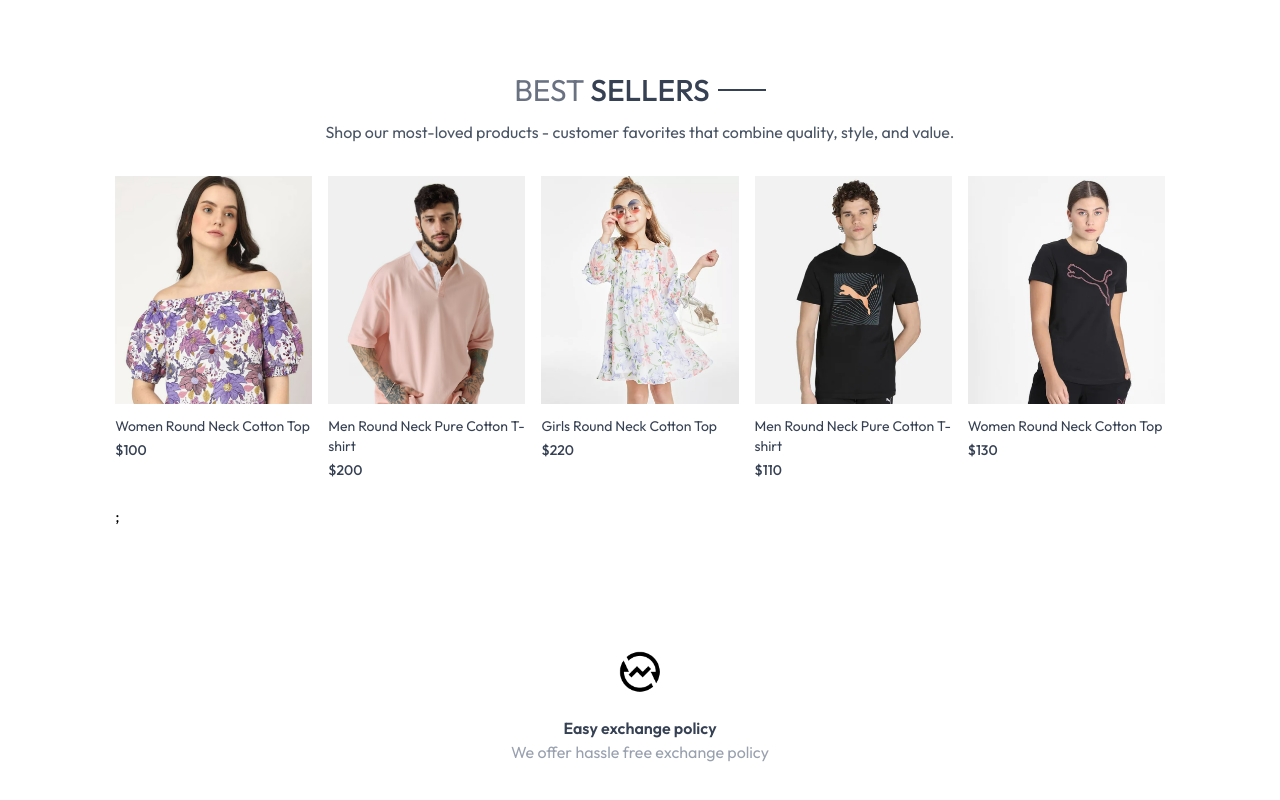
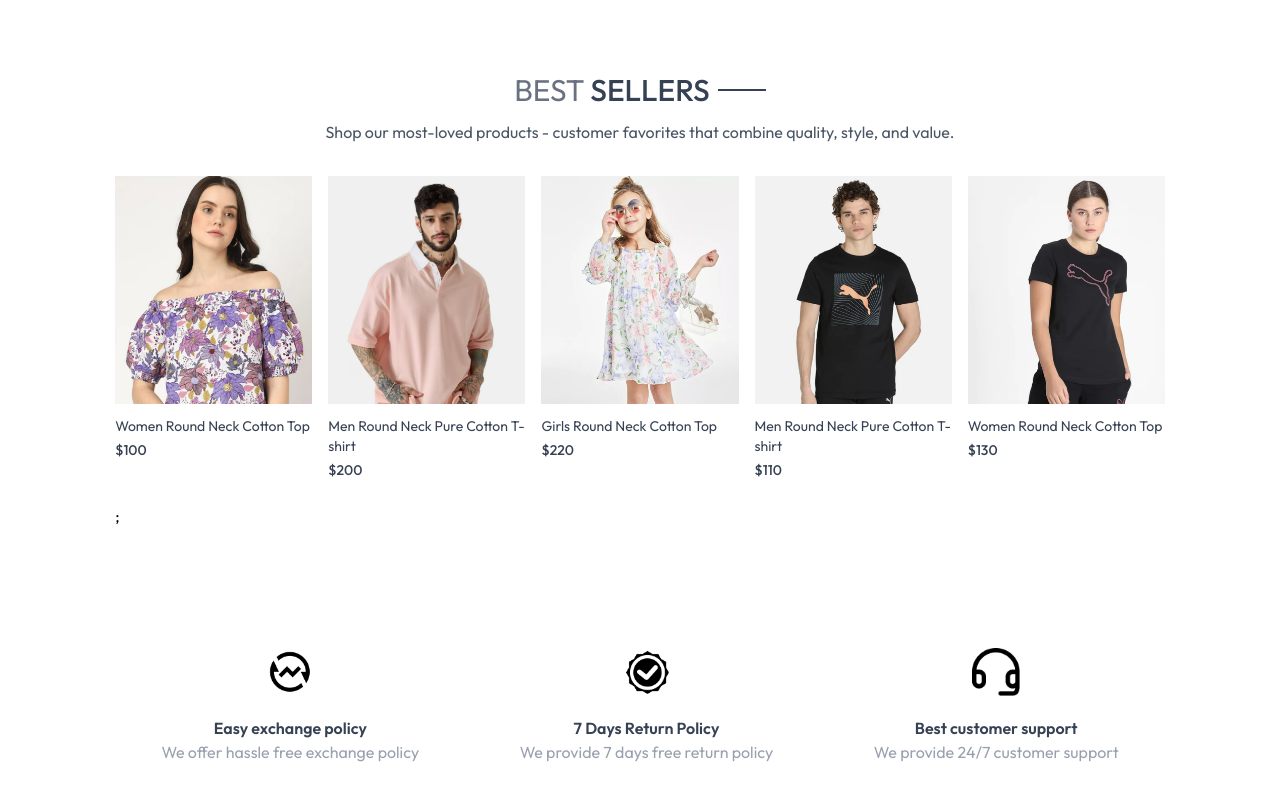
Before and after one commit to PetarMihaylov-PM/MERN-projects, a React (Vite) app in the folder E-commerce-website/frontend/: page / in a window 1280 px wide. Shown: the part 1309-2109 px from the top of the page. Built offline with nearby package versions, Linux system fonts and the light colour scheme.

Commit message:
Update OurPolicy.jsx

```diff
--- a/E-commerce-website/frontend/src/components/OurPolicy.jsx
+++ b/E-commerce-website/frontend/src/components/OurPolicy.jsx
@@ -4,10 +4,22 @@
 function OurPolicy() {
   return (
     <div className='flex flex-col sm:flex-row justify-around gap-12 sm:gap-2 text-center py-20 text-xs sm:text md:text-base text-gray-700'>
-      <div className=''>
+      <div>
         <img src={assets.exchange_icon} className='w-12 m-auto mb-5' alt="exchange-icon" />
         <p className='font-semibold'>Easy exchange policy</p>
         <p className='text-gray-400'>We offer hassle free exchange policy</p>
+      </div>
+
+      <div>
+        <img src={assets.quality_icon} className='w-12 m-auto mb-5' alt="quality-icon" />
+        <p className='font-semibold'>7 Days Return Policy</p>
+        <p className='text-gray-400'>We provide 7 days free return policy</p>
+      </div>
+
+      <div>
+        <img src={assets.support_img} className='w-12 m-auto mb-5' alt="exchange-icon" />
+        <p className='font-semibold'>Best customer support</p>
+        <p className='text-gray-400'>We provide 24/7 customer support</p>
       </div>
     </div>
   )
```
